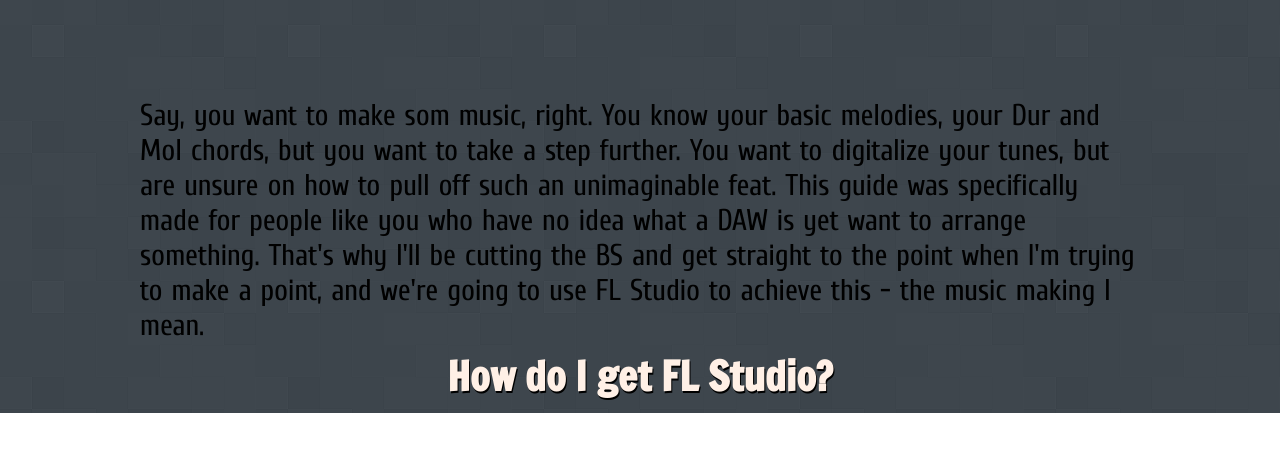
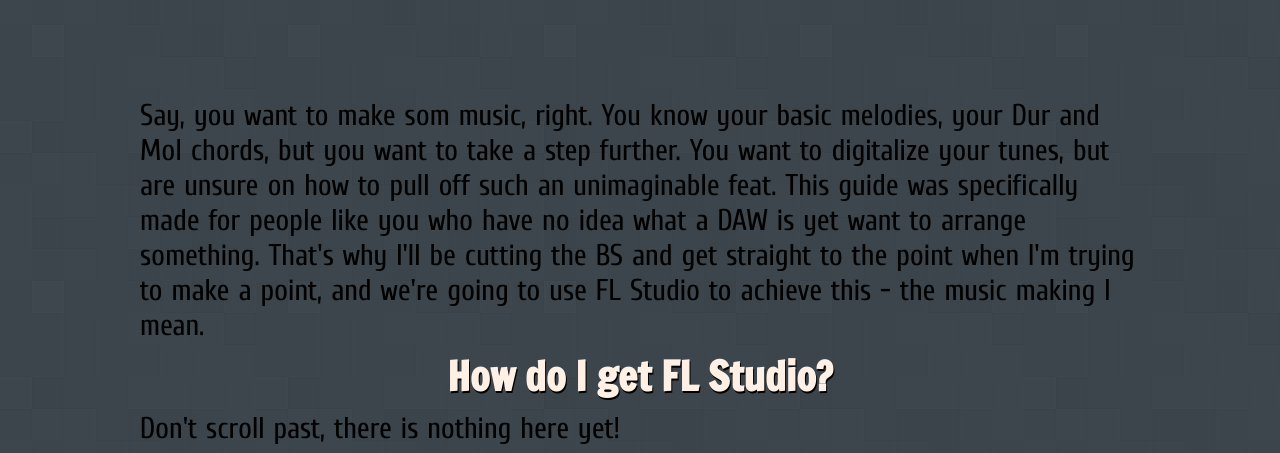
Before and after one commit to alexite03/website, a plain HTML site: page index.html in a window 1280 px wide. Shown: the part 583-1036 px from the top of the page. Before the commit the page ends 996 px from the top, so only its background shows below. Drawn offline with Linux system fonts and the light colour scheme.

Commit message:
added bottom text

```diff
--- a/index.html
+++ b/index.html
@@ -12,5 +12,6 @@
         <h1> THIS IS A GUIDE AIMED</h1>
         <p> Say, you want to make som music, right. You know your basic melodies, your Dur and Mol chords, but you want to take a step further. You want to digitalize your tunes, but are unsure on how to pull off such an unimaginable feat. This guide was specifically made for people like you who have no idea what a DAW is yet want to arrange something. That's why I'll be cutting the BS and get straight to the point when I'm trying to make a point, and we're going to use FL Studio to achieve this - the music making I mean.</p>
         <h2><a id="HowDoIGetFLStudio">How do I get FL Studio? </a></h2>
+        <p> Don't scroll past, there is nothing here yet!</p>
     </body>
 </html>
```
